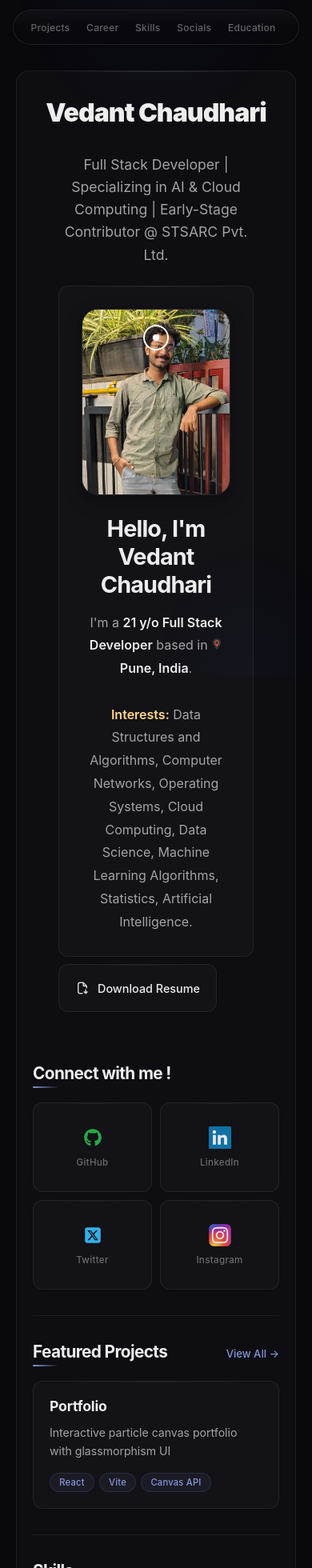
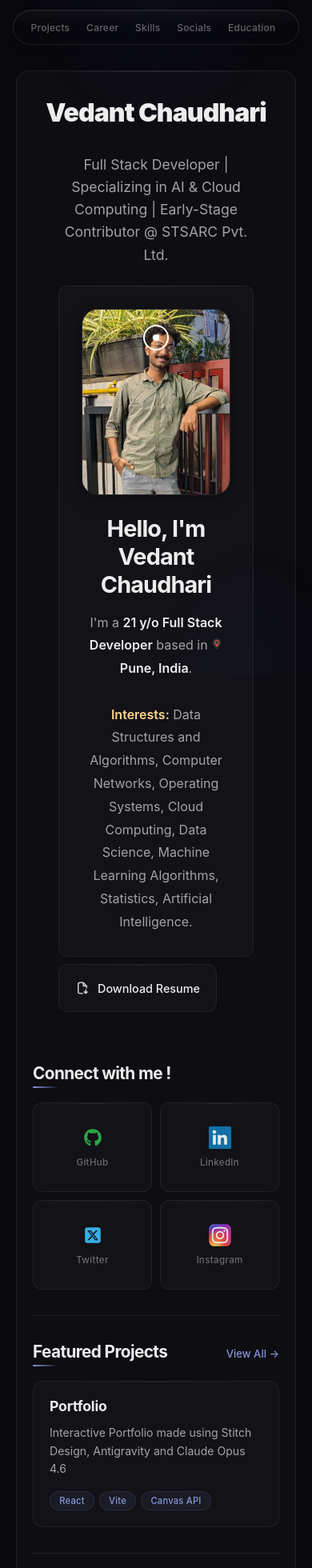
Before and after one commit to thatengineerguy21/Portfolio, a React (Vite) app: page / in a window 390 px wide. Shown: the top 1960 px of the page at 80% size. Built offline with nearby package versions, Linux system fonts and the light colour scheme; a web font is replaced by a local one.

Commit message:
fix(frontend): hover effects modified
- Navbar updated, glass morphism implemented and improved
- Consistent Hover Effects across the page

```diff
--- a/src/components/Navbar.jsx
+++ b/src/components/Navbar.jsx
@@ -70,11 +70,12 @@ function Navbar() {
 
     const updateMergedSize = () => {
       if (scrolled) {
-        // Let the bar auto-size by measuring children
+        // Let the bar span from left edge of breadcrumb to right edge of links
+        const containerRect = mergedBarRef.current.parentElement.getBoundingClientRect()
         const bcRect = breadcrumbRef.current.getBoundingClientRect()
         const lnRect = linksRef.current.getBoundingClientRect()
-        const totalWidth = bcRect.width + lnRect.width + 40 // 40 for divider + padding
-        mergedBarRef.current.style.width = `${totalWidth}px`
+        const fullSpan = lnRect.right - bcRect.left
+        mergedBarRef.current.style.width = `${fullSpan + 16}px` // 16px for inner padding
       }
     }
 
--- a/src/pages/HomePage.jsx
+++ b/src/pages/HomePage.jsx
@@ -17,7 +17,7 @@ import '../styles/Sections.css';
 const FEATURED_PROJECTS = [
   {
     name: 'Portfolio',
-    description: 'Interactive particle canvas portfolio with glassmorphism UI',
+    description: 'Interactive Portfolio made using Stitch Design, Antigravity and Claude Opus 4.6',
     tags: ['React', 'Vite', 'Canvas API'],
     image: null,          // e.g. import img from '../assets/images/portfolio-preview.png'
     liveUrl: null,        // e.g. 'https://yoursite.com'
--- a/src/pages/ProjectsPage.jsx
+++ b/src/pages/ProjectsPage.jsx
@@ -19,7 +19,7 @@ import portfolioImg from '../assets/images/portfolio.png';
 const ALL_PROJECTS = [
   {
     name: 'Portfolio',
-    description: 'Interactive particle canvas portfolio with glassmorphism UI',
+    description: 'Interactive Portfolio made using Stitch Design, Antigravity and Claude Opus 4.6',
     tags: ['React', 'Vite', 'Canvas API'],
     image: portfolioImg,
     liveUrl: 'https://www.thatengineerguy.in',
--- a/src/styles/GlassHoverCard.css
+++ b/src/styles/GlassHoverCard.css
@@ -1,7 +1,7 @@
 /* ══════════════════════════════════════════════════════
-   GlassHoverCard.css — Premium Minimalism
-   Clean cards with subtle hover lift. No glow layers,
-   no mesh gradients, no edge-light, no spotlight bloom.
+   GlassHoverCard.css — Premium Minimalism + Refined Hover
+   Subtle mouse-tracked spotlight, monochromatic conic
+   border glow, whisper edge-light. All effects hover-only.
    ══════════════════════════════════════════════════════ */
 
 /* ── Container ── */
@@ -13,6 +13,11 @@
 
 /* ── Card shell ── */
 .glass-hover-card {
+    --edge-proximity: 0;
+    --cursor-angle: 45deg;
+    --edge-sensitivity: 30;
+    --color-sensitivity: 50;
+    --cone-spread: 25;
     --mouse-x: 50%;
     --mouse-y: 50%;
 
@@ -34,38 +39,76 @@
     will-change: transform;
     transform: translate3d(0, 0, 0);
 
-    /* Minimal shadow */
+    /* Minimal resting shadow */
     box-shadow: var(--shadow-xs);
 }
 
 .glass-hover-card:hover {
     transform: translateY(-2px);
-    box-shadow: var(--shadow-md);
+    box-shadow:
+        0 2px 4px rgba(0, 0, 0, 0.10),
+        0 4px 12px rgba(0, 0, 0, 0.12),
+        0 8px 24px rgba(0, 0, 0, 0.08),
+        0 16px 48px rgba(0, 0, 0, 0.05);
 }
 
 
 /* ══════════════════════════════════════════════════════
-   LAYER 1: Mesh-gradient border — DISABLED
-   (Too noisy for premium minimalism)
+   LAYER 1: Conic Border Glow — DISABLED
    ══════════════════════════════════════════════════════ */
 
 .glass-hover-card::before {
     display: none;
 }
 
+
 /* ══════════════════════════════════════════════════════
-   LAYER 3: Edge-light outer glow — DISABLED
-   (Antithetical to clean minimalism)
+   LAYER 3: Whisper Edge-Light
+   3-layer monochromatic box-shadow, conic-masked.
+   Very subdued — a faint atmospheric radiance.
    ══════════════════════════════════════════════════════ */
 
 .glass-hover-card>.edge-light {
-    display: none;
+    position: absolute;
+    inset: -20px;
+    border-radius: inherit;
+    pointer-events: none;
+    z-index: -1;
+
+    mask-image:
+        conic-gradient(from var(--cursor-angle) at center,
+            black 2.5%, transparent 10%, transparent 90%, black 97.5%);
+
+    opacity: calc(
+        clamp(0, (var(--edge-proximity) - var(--edge-sensitivity)) / (100 - var(--edge-sensitivity)), 1)
+    );
+    mix-blend-mode: plus-lighter;
+    transition: opacity 0.25s ease-out;
+}
+
+.glass-hover-card:not(:hover)>.edge-light {
+    opacity: 0;
+    transition: opacity 0.6s ease-in-out;
+}
+
+.glass-hover-card>.edge-light::before {
+    content: "";
+    position: absolute;
+    inset: 20px;
+    border-radius: inherit;
+    box-shadow:
+        inset 0 0 1px 0 rgba(155, 175, 255, 0.08),
+        inset 0 0 6px 0 rgba(155, 175, 255, 0.05),
+        inset 0 0 20px 0 rgba(155, 175, 255, 0.03),
+        0 0 1px 0 rgba(155, 175, 255, 0.08),
+        0 0 6px 0 rgba(155, 175, 255, 0.05),
+        0 0 20px 0 rgba(155, 175, 255, 0.03);
 }
 
 
 /* ══════════════════════════════════════════════════════
-   LAYER 4: Surface spotlight — Simplified
-   Single subtle radial gradient on hover
+   LAYER 4: Surface Spotlight — 2-layer mouse-tracking
+   Tight specular hotspot + wider ambient glow
    ══════════════════════════════════════════════════════ */
 
 .glass-hover-card>.glass-hover-card-content::before {
@@ -74,9 +117,16 @@
     inset: 0;
     border-radius: inherit;
     background:
-        radial-gradient(300px circle at var(--mouse-x) var(--mouse-y),
-            rgba(255, 255, 255, 0.04),
-            transparent 60%);
+        /* 1 — Specular hotspot: tight, bright center */
+        radial-gradient(120px circle at var(--mouse-x) var(--mouse-y),
+            var(--hover-surface-color, rgba(255, 255, 255, 0.08)),
+            transparent 70%),
+
+        /* 2 — Ambient glow: wide, diffuse illumination */
+        radial-gradient(400px circle at var(--mouse-x) var(--mouse-y),
+            var(--spotlight-color, rgba(155, 175, 255, 0.03)),
+            transparent 55%);
+
     opacity: 0;
     transition: opacity var(--duration-normal) var(--ease-out);
     pointer-events: none;
@@ -115,7 +165,7 @@
     background: var(--bg-surface-hover);
 }
 
-/* ── Very subtle top edge ── */
+/* ── Top edge highlight — responds to hover ── */
 .glass-hover-card>.glass-hover-card-content::after {
     content: '';
     position: absolute;
@@ -129,6 +179,14 @@
             transparent);
     pointer-events: none;
     z-index: 4;
+    transition: background var(--duration-normal) ease;
+}
+
+.glass-hover-card:hover>.glass-hover-card-content::after {
+    background: linear-gradient(90deg,
+            transparent,
+            rgba(155, 175, 255, 0.12) 50%,
+            transparent);
 }
 
 
--- a/src/styles/Navbar.css
+++ b/src/styles/Navbar.css
@@ -1,12 +1,16 @@
 /* ══════════════════════════════════════════════════════
-   Navbar.css — Premium Minimalism
-   Clean pills, no blur, refined typography
+   Navbar.css — Premium Glassmorphism
+   Transparent pills with frosted glass blur,
+   refined borders, and subtle inner luminance.
    ══════════════════════════════════════════════════════ */
 
 :root {
-    --nav-glass-bg: var(--bg-surface);
-    --nav-glass-border: 1px solid var(--border-subtle);
-    --nav-glass-shadow: var(--shadow-sm);
+    --nav-glass-bg: rgba(8, 8, 13, 0.45);
+    --nav-glass-border: 1px solid rgba(255, 255, 255, 0.10);
+    --nav-glass-shadow:
+        0 1px 3px rgba(0, 0, 0, 0.12),
+        0 4px 16px rgba(0, 0, 0, 0.08),
+        inset 0 1px 0 rgba(255, 255, 255, 0.06);
     --nav-transition: 0.5s cubic-bezier(0.23, 1, 0.32, 1);
 }
 
@@ -31,7 +35,7 @@
     gap: 0;
 }
 
-/* ── Shared pill base ── */
+/* ── Shared pill base — Glassmorphism ── */
 .nav-breadcrumb,
 .nav-links {
     pointer-events: auto;
@@ -47,6 +51,11 @@
     overflow: hidden;
     z-index: 0;
     transform: translateZ(0);
+
+    /* ── Frosted glass ── */
+    -webkit-backdrop-filter: blur(16px) saturate(1.3);
+    backdrop-filter: blur(16px) saturate(1.3);
+
     transition:
         transform 0.3s var(--ease-spring),
         opacity var(--nav-transition),
@@ -57,12 +66,15 @@
         border-color var(--duration-normal) ease;
 }
 
-/* ── Pill hover ── */
+/* ── Pill hover — glass deepens ── */
 .nav-breadcrumb:hover,
 .nav-links:hover {
-    border-color: var(--border-hover);
-    box-shadow: var(--shadow-md);
-    background: var(--bg-surface-hover);
+    border-color: rgba(155, 175, 255, 0.15);
+    box-shadow:
+        0 2px 6px rgba(0, 0, 0, 0.14),
+        0 8px 24px rgba(0, 0, 0, 0.10),
+        inset 0 1px 0 rgba(255, 255, 255, 0.10);
+    background: rgba(8, 8, 13, 0.55);
     transform: translateY(-1px);
 }
 
@@ -83,16 +95,10 @@
     border-radius: inherit;
 }
 
-/* ── Backdrop pseudo-element — solid bg for readability ── */
+/* ── Backdrop pseudo — removed for glass transparency ── */
 .nav-breadcrumb::after,
 .nav-links::after {
-    content: "";
-    position: absolute;
-    inset: 0;
-    background: var(--bg-primary);
-    border-radius: inherit;
-    z-index: -1;
-    opacity: 0.85;
+    display: none;
 }
 
 /* BREADCRUMB (left pill) */
@@ -206,6 +212,16 @@
     box-shadow: none;
     border-radius: var(--radius-pill);
     padding: 0.4rem 1rem;
+    -webkit-backdrop-filter: none;
+    backdrop-filter: none;
+}
+
+.navbar-container.scrolled .nav-breadcrumb:hover,
+.navbar-container.scrolled .nav-links:hover {
+    background: transparent;
+    border-color: transparent;
+    box-shadow: none;
+    transform: none;
 }
 
 .navbar-container.scrolled .nav-breadcrumb::before,
@@ -218,7 +234,7 @@
     opacity: 0;
 }
 
-/* ── Merged bar ── */
+/* ── Merged bar — Glassmorphism ── */
 .navbar-merged-bar {
     position: absolute;
     top: 50%;
@@ -226,9 +242,12 @@
     transform: translate(-50%, -50%);
     display: flex;
     align-items: center;
-    background: var(--bg-primary);
-    border: 1px solid var(--border-subtle);
-    box-shadow: var(--shadow-md);
+    background: rgba(8, 8, 13, 0.50);
+    border: 1px solid rgba(255, 255, 255, 0.10);
+    box-shadow:
+        0 2px 6px rgba(0, 0, 0, 0.14),
+        0 8px 24px rgba(0, 0, 0, 0.10),
+        inset 0 1px 0 rgba(255, 255, 255, 0.08);
     border-radius: var(--radius-pill);
     padding: 0.8rem 1rem;
     pointer-events: none;
@@ -236,6 +255,11 @@
     overflow: hidden;
     height: 40px;
     width: auto;
+
+    /* ── Frosted glass ── */
+    -webkit-backdrop-filter: blur(16px) saturate(1.3);
+    backdrop-filter: blur(16px) saturate(1.3);
+
     transition:
         opacity var(--nav-transition),
         transform var(--nav-transition),
--- a/src/styles/Sections.css
+++ b/src/styles/Sections.css
@@ -307,13 +307,18 @@
         box-shadow var(--duration-normal) ease,
         background var(--duration-normal) ease;
     cursor: default;
+
+    /* GPU layer promotion — prevents text/icon jitter during scale */
+    will-change: transform;
+    transform: translate3d(0, 0, 0);
+    backface-visibility: hidden;
 }
 
 .skill-pill:hover {
     color: var(--text-primary);
     border-color: var(--pill-hover-color, var(--border-hover));
     background: var(--bg-surface-hover);
-    transform: translateY(-1px);
+    transform: translate3d(0, -1px, 0) scale(1.02);
     box-shadow: var(--shadow-sm);
 }
 
@@ -325,6 +330,11 @@
     width: 16px;
     height: 16px;
     flex-shrink: 0;
+    transition: filter var(--duration-normal) ease;
+}
+
+.skill-pill:hover .skill-pill-icon {
+    filter: drop-shadow(0 0 3px var(--pill-hover-color, rgba(155, 175, 255, 0.5)));
 }
 
 .skill-pill-icon img,
```
Also changed, not shown: src/components/GlassHoverCard.jsx (+14 -69 lines).
